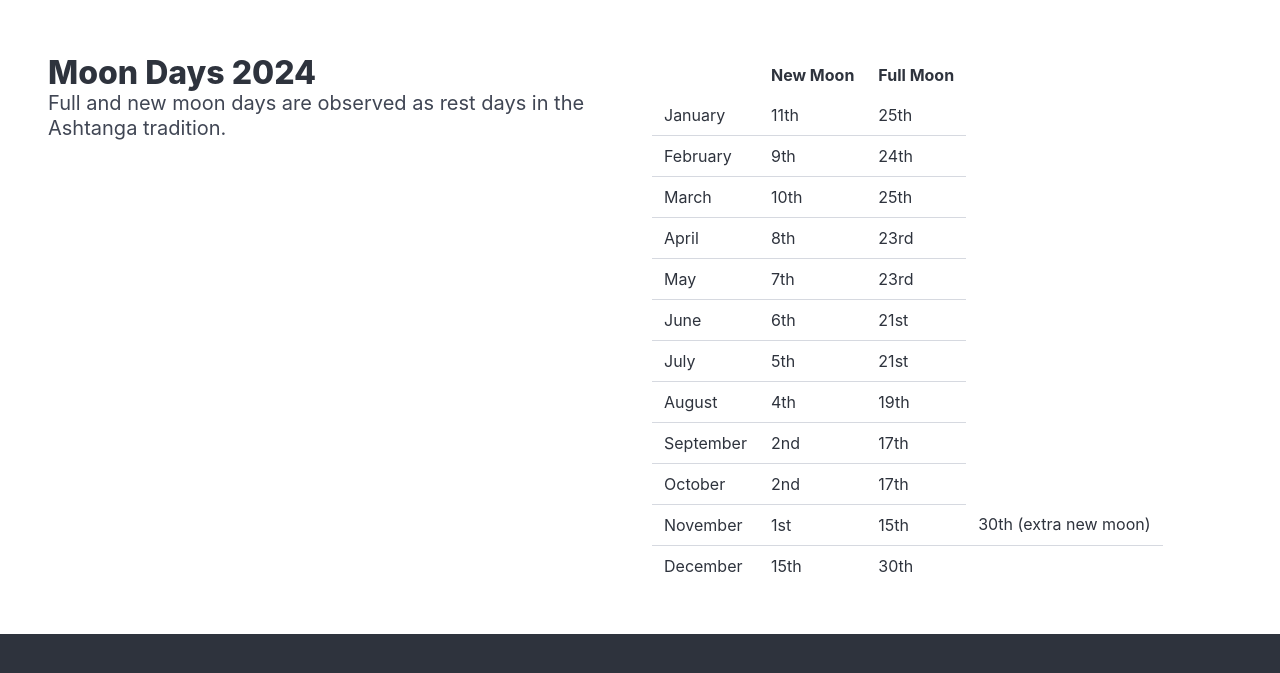
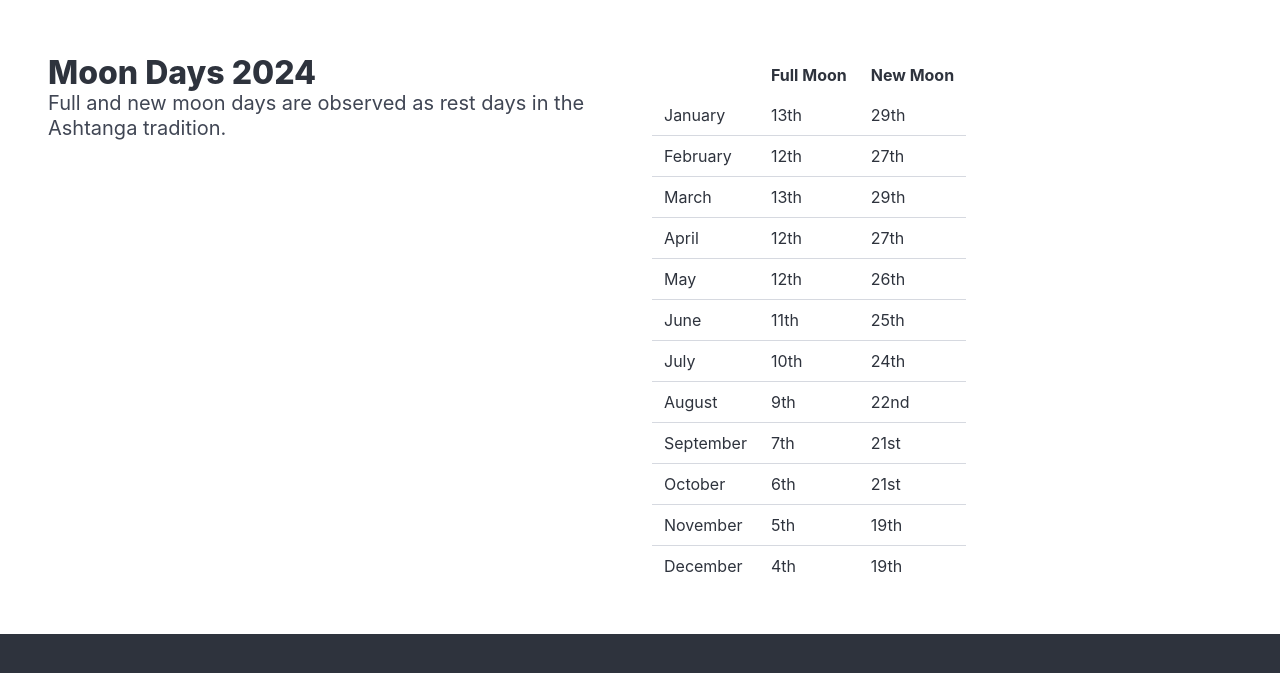
Before and after one commit to jtrtj/denvermysore_com, a plain HTML site: page index.html in a window 1280 px wide. Shown: the part 3193-3866 px from the top of the page. Drawn offline with nearby package versions, Linux system fonts and the light colour scheme.

Commit message:
update moon days.

```diff
--- a/index.html
+++ b/index.html
@@ -289,69 +289,68 @@
             <div class="column">
                 <table class="table">
                     <th title="Month"></th>
+                    <th title="Full Moon">Full Moon</th>
                     <th title="New Moon">New Moon</th>
-                    <th title="Full Moon">Full Moon</th>
                     <tbody>
                         <tr>
                             <td>January</td>
+                            <td>13th</td>
+                            <td>29th</td>
+                        </tr>
+                        <tr>
+                            <td>February</td>
+                            <td>12th</td>
+                            <td>27th</td>
+                        </tr>
+                        <tr>
+                            <td>March</td>
+                            <td>13th</td>
+                            <td>29th</td>
+                        </tr>
+                        <tr>
+                            <td>April</td>
+                            <td>12th</td>
+                            <td>27th</td>
+                        </tr>
+                        <tr>
+                            <td>May</td>
+                            <td>12th</td>
+                            <td>26th</td>
+                        </tr>
+                        <tr>
+                            <td>June</td>
                             <td>11th</td>
                             <td>25th</td>
                         </tr>
                         <tr>
-                            <td>February</td>
-                            <td>9th</td>
+                            <td>July</td>
+                            <td>10th</td>
                             <td>24th</td>
                         </tr>
                         <tr>
-                            <td>March</td>
-                            <td>10th</td>
-                            <td>25th</td>
+                            <td>August</td>
+                            <td>9th</td>
+                            <td>22nd</td>
                         </tr>
                         <tr>
-                            <td>April</td>
-                            <td>8th</td>
-                            <td>23rd</td>
+                            <td>September</td>
+                            <td>7th</td>
+                            <td>21st</td>
                         </tr>
                         <tr>
-                            <td>May</td>
-                            <td>7th</td>
-                            <td>23rd</td>
-                        </tr>
-                        <tr>
-                            <td>June</td>
+                            <td>October</td>
                             <td>6th</td>
                             <td>21st</td>
                         </tr>
                         <tr>
-                            <td>July</td>
+                            <td>November</td>
                             <td>5th</td>
-                            <td>21st</td>
-                        </tr>
-                        <tr>
-                            <td>August</td>
-                            <td>4th</td>
                             <td>19th</td>
                         </tr>
                         <tr>
-                            <td>September</td>
-                            <td>2nd</td>
-                            <td>17th</td>
-                        </tr>
-                        <tr>
-                            <td>October</td>
-                            <td>2nd</td>
-                            <td>17th</td>
-                        </tr>
-                        <tr>
-                            <td>November</td>
-                            <td>1st</td>
-                            <td>15th</td>
-                            <td>30th (extra new moon)</td>
-                        </tr>
-                        <tr>
                             <td>December</td>
-                            <td>15th</td>
-                            <td>30th</td>
+                            <td>4th</td>
+                            <td>19th</td>
                         </tr>
                     </tbody>
                 </table>
```
